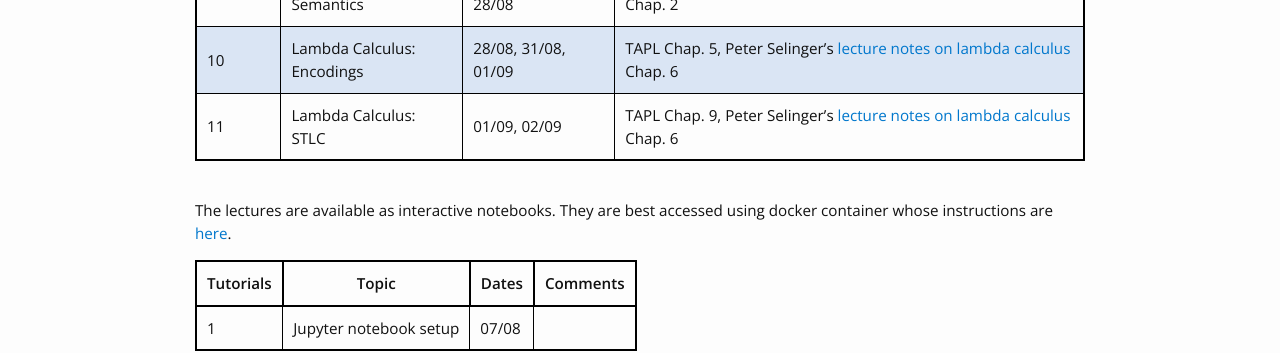
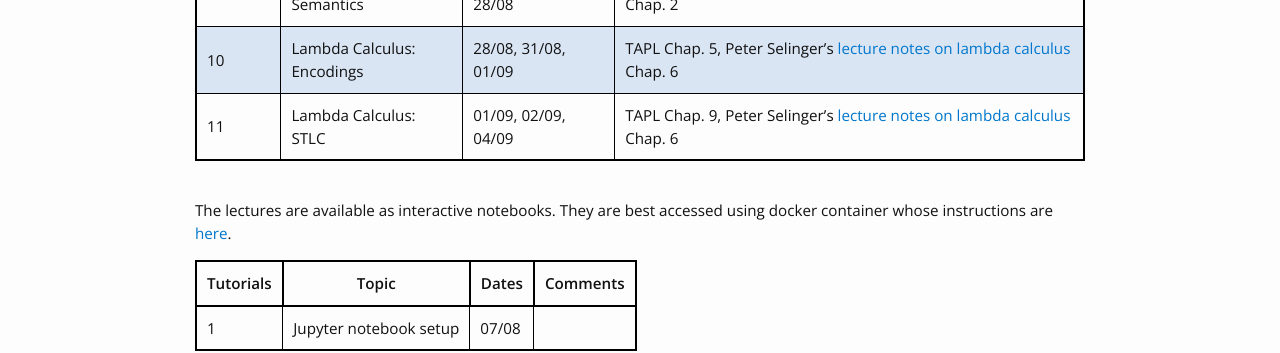
Before and after one commit to kayceesrk/cs3100_m20, a Jekyll site: the page built from schedule.md, in a window 1280 px wide. Shown: the part 705-1058 px from the top of the page. Built offline with Jekyll 4.4.1, drawn with Linux system fonts in a browser that asks for light colours; nearby versions of some CDN libraries.

Commit message:
STLC updates after class

```diff
--- a/schedule.md
+++ b/schedule.md
@@ -16,7 +16,7 @@ permalink: /schedule/
 | 8 | Lambda Calculus: Syntax | 21/08, 24/08, 25/08 | [TAPL](https://www.cis.upenn.edu/~bcpierce/tapl/) Chap. 5, Peter Selinger's [lecture notes on lambda calculus](https://arxiv.org/abs/0804.3434) Chap. 2 |
 | 9 | Lambda Calculus: Semantics | 25/08, 26/08, 28/08 | [TAPL](https://www.cis.upenn.edu/~bcpierce/tapl/) Chap. 5, Peter Selinger's [lecture notes on lambda calculus](https://arxiv.org/abs/0804.3434) Chap. 2 |
 | 10| Lambda Calculus: Encodings | 28/08, 31/08, 01/09 | TAPL Chap. 5, Peter Selinger's [lecture notes on lambda calculus](https://arxiv.org/abs/0804.3434) Chap. 6 |
-| 11| Lambda Calculus: STLC | 01/09, 02/09 | TAPL Chap. 9, Peter Selinger's [lecture notes on lambda calculus](https://arxiv.org/abs/0804.3434) Chap. 6 |
+| 11| Lambda Calculus: STLC | 01/09, 02/09, 04/09 | TAPL Chap. 9, Peter Selinger's [lecture notes on lambda calculus](https://arxiv.org/abs/0804.3434) Chap. 6 |
 
 <br/>
 
```
Also changed, not shown: 1 other file.
